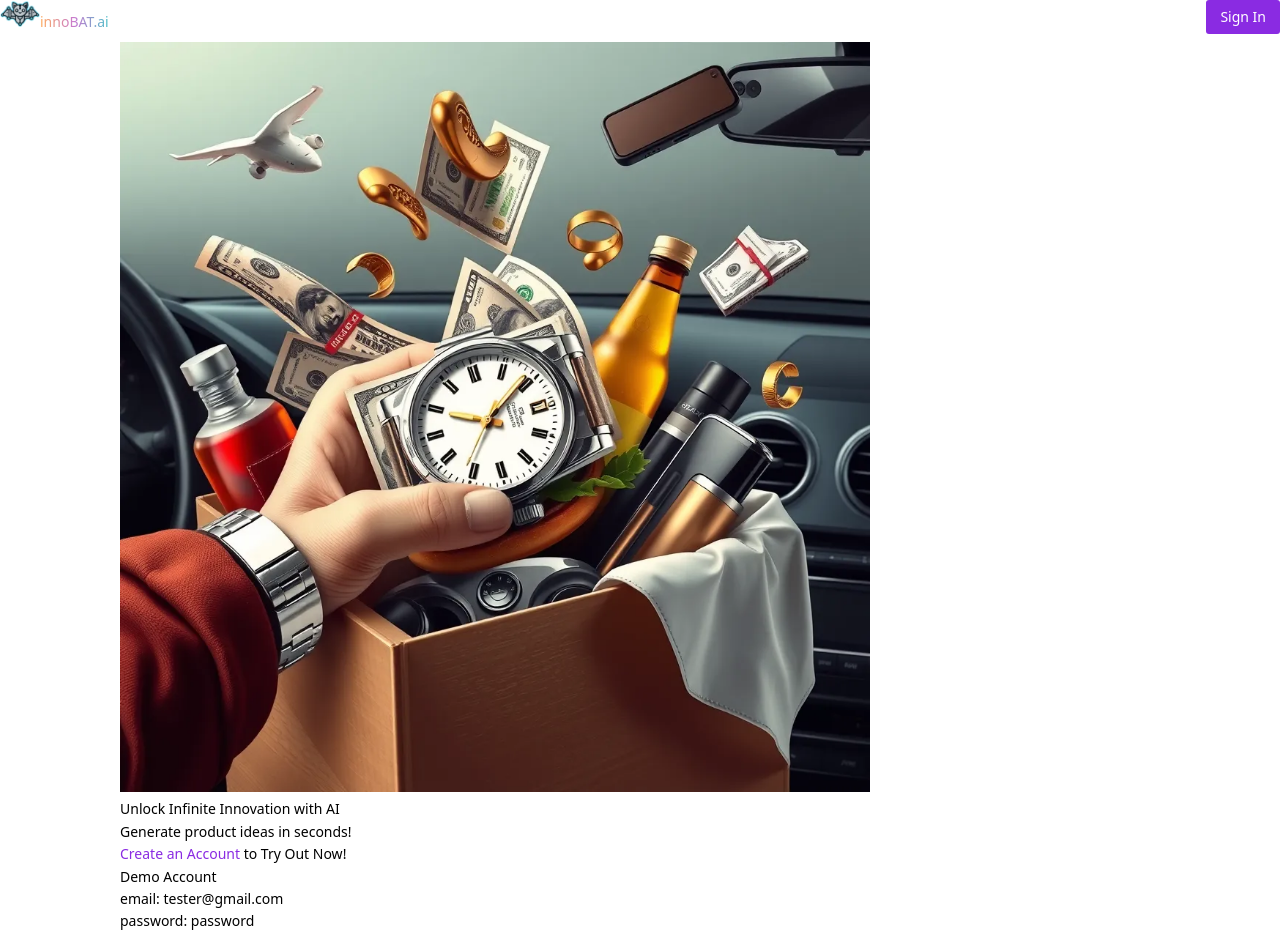
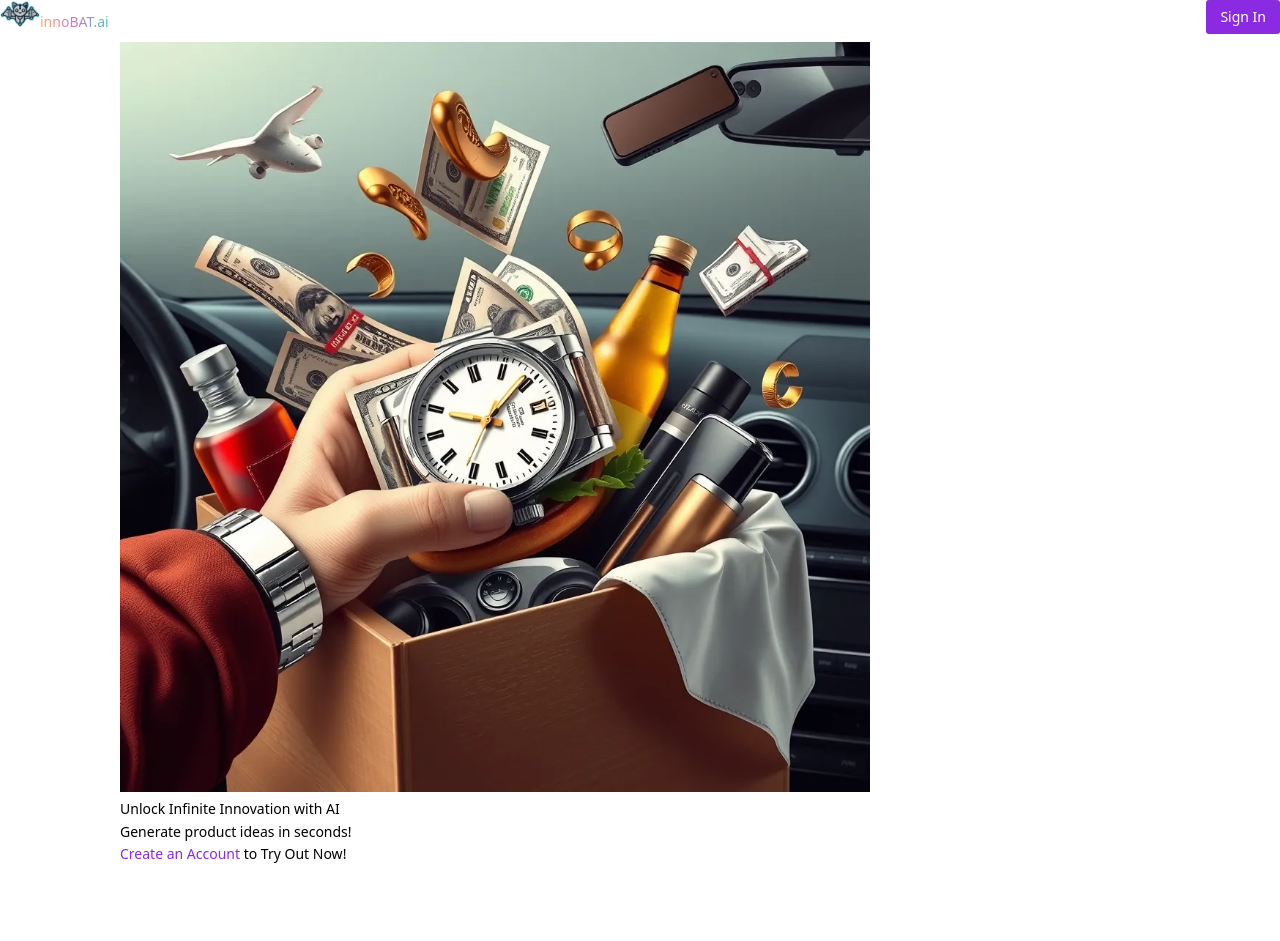
Before and after one commit to imyourjoey/product-idea-generator-FE, a Vue app: page / in a window 1280 px wide. After the commit the page ends 874 px from the top, so only its background shows below. Built offline with nearby package versions, Linux system fonts and the light colour scheme; the HTML template or start-up script is replaced by a standard one.

Commit message:
remove demo acc

```diff
--- a/src/Joey.vue
+++ b/src/Joey.vue
@@ -8,7 +8,7 @@
 
       <p class="mb-4">
         Welcome to <strong>innoBAT.ai</strong>! By accessing or using our
-        website located at <strong>product-ai.mycscums.com.my</strong> (the
+        website located at <strong>innobat.mycscums.com.my</strong> (the
         “Site”), you agree to comply with and be bound by these Terms of
         Service. If you do not agree to these terms, please do not use our Site.
       </p>
@@ -71,7 +71,7 @@
       <h2 class="text-2xl font-semibold mt-6 mb-2">9. Contact Information</h2>
       <p class="mb-4">
         For any questions about these Terms, please contact us at
-        <strong>produck-ai@mycscums.com.my </strong>.
+        <strong>innobat.mycscums.com.my</strong>.
       </p>
     </div>
   </div>
--- a/src/components/Landing/Index.vue
+++ b/src/components/Landing/Index.vue
@@ -23,11 +23,6 @@
           >
           to Try Out Now!
         </div>
-        <div class="card md:w-1/2 mt-4 shadow">
-          <div class="font-bold">Demo Account</div>
-          <div>email: tester@gmail.com</div>
-          <div>password: password</div>
-        </div>
       </div>
     </div>
   </div>
```
Also changed, not shown: 1 other file (tests, documents, lock files or other folders).
